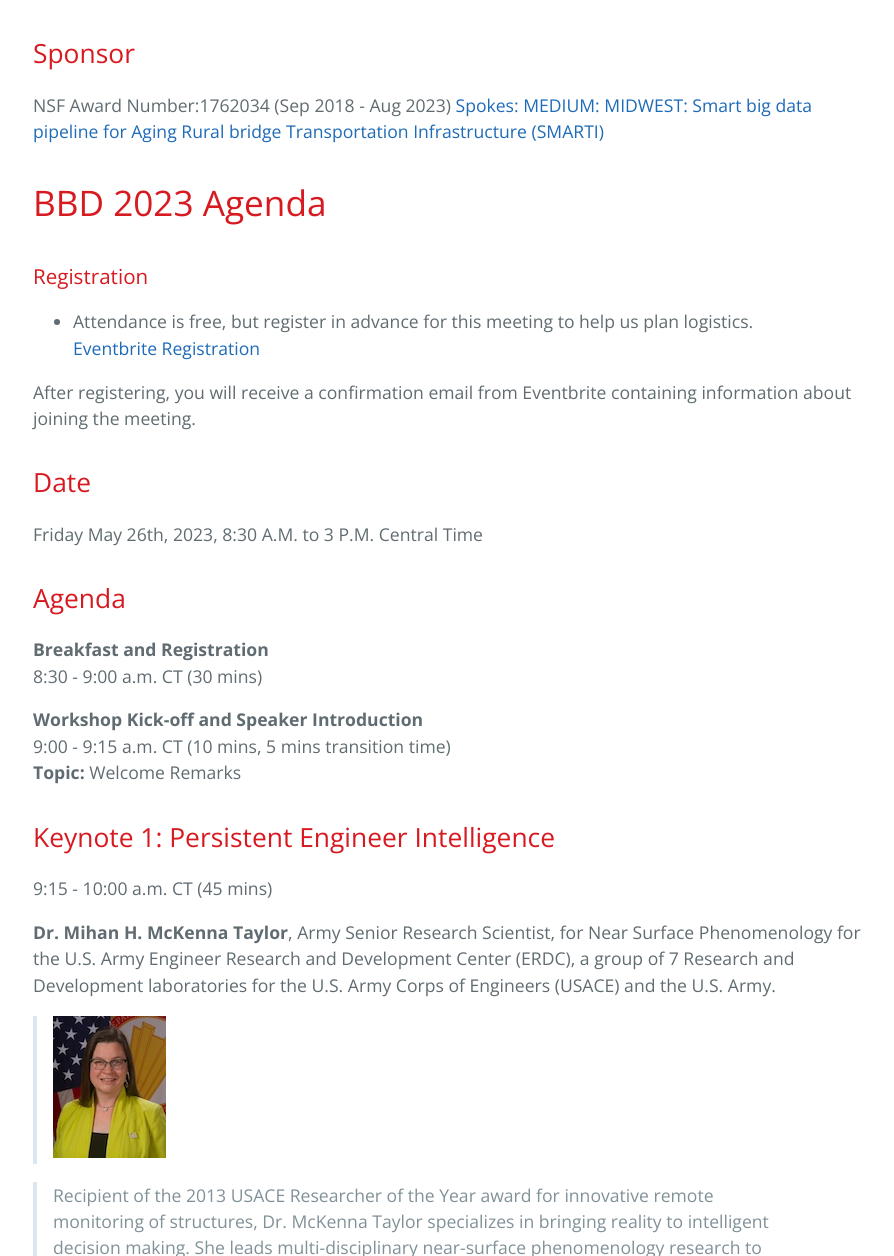
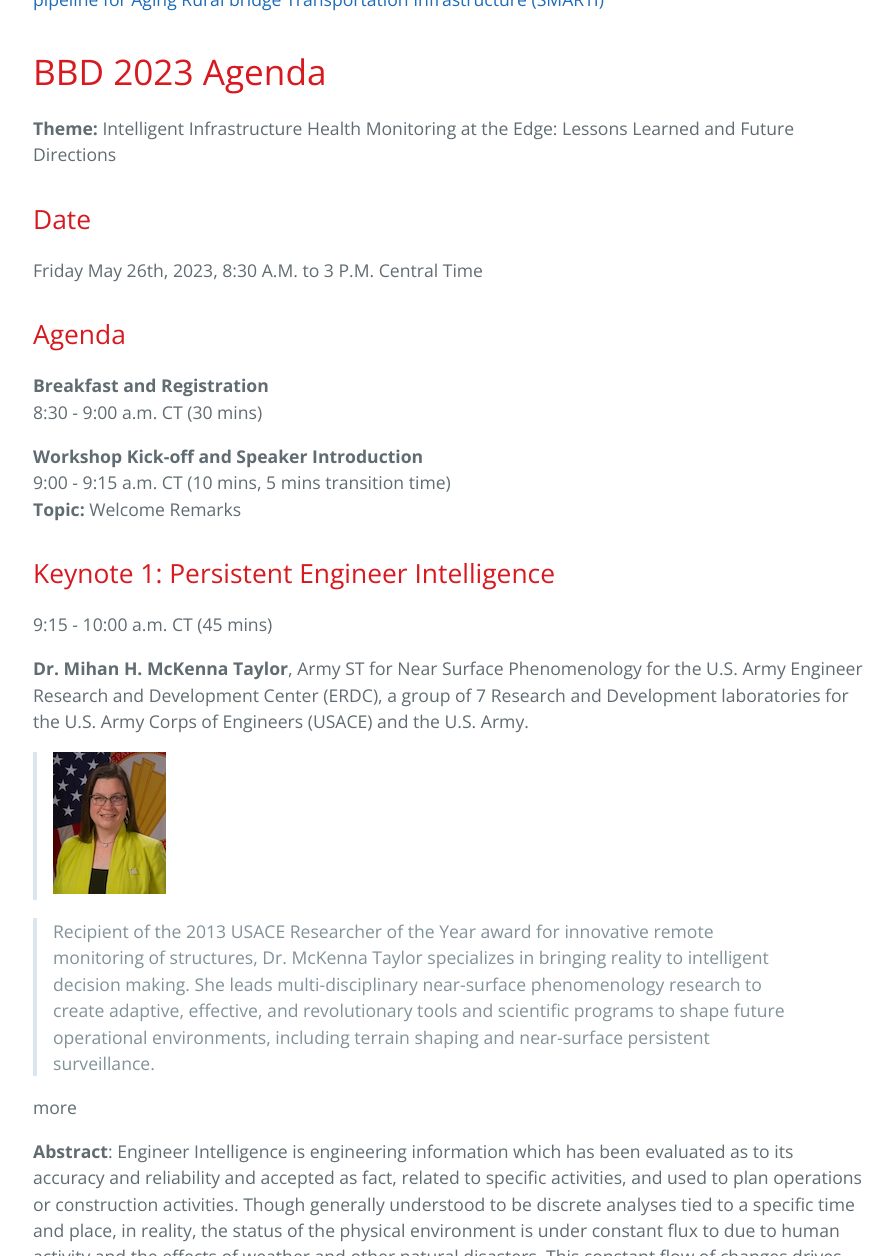
Before and after one commit to BridgingBigData/BridgingBigData.github.io, a Jekyll site: the page built from pages/bbd2023agenda.md, in a window 1280 px wide and 1400 px high, scrolled down 1112 px, cut to the strip 144-1400 px from the top of the window. Shown: the whole strip, without its empty margins (191-1085 px from the left). Built offline with Jekyll 4.4.1, drawn with Linux system fonts in a browser that asks for light colours; some of the changed text lies outside the part shown.

Commit message:
update agenda

```diff
--- a/pages/bbd2023agenda.md
+++ b/pages/bbd2023agenda.md
@@ -10,9 +10,6 @@
 **Date:** Friday, May 26th, 2023, 8:30 AM to 3 PM CT
 **Location:** [Nebraska East Union, 1705 Arbor Dr, Lincoln, NE 68503](https://goo.gl/maps/wzDKyrJDrwcrgecq7)
 **Room:** Great Plains Room C
-**Theme:** Intelligent Infrastructure Health Monitoring at the Edge: Lessons Learned and Future Directions
-**Eventbrite Registration link:** [https://www.eventbrite.com/e/bridging-big-data-2023-workshop-tickets-574837513477](https://www.eventbrite.com/e/bridging-big-data-2023-workshop-tickets-574837513477)
-**Agenda** [We have an amazing lineup of speakers and panelists](https://bridgingbigdata.github.io/pages/bbd2023agenda.html)
 
 <iframe src="https://www.google.com/maps/embed?pb=!1m14!1m8!1m3!1d6037.634504268287!2d-96.66465928728027!3d40.83197756208611!3m2!1i1024!2i768!4f13.1!3m3!1m2!1s0x8796bea113b038ed%3A0xc5267ffd804e8c50!2sNebraska%20East%20Union!5e0!3m2!1sen!2sus!4v1678136182958!5m2!1sen!2sus" width="400" height="200" style="border:0;" allowfullscreen="" loading="lazy" referrerpolicy="no-referrer-when-downgrade"></iframe>
 
@@ -21,12 +18,7 @@
 [Spokes: MEDIUM: MIDWEST: Smart big data pipeline for Aging Rural bridge Transportation Infrastructure (SMARTI)](https://www.nsf.gov/awardsearch/showAward?AWD_ID=1762034&HistoricalAwards=false)
 
 # BBD 2023 Agenda
-
-### Registration
-- Attendance is free, but register in advance for this meeting to help us plan logistics.
-[Eventbrite Registration](https://www.eventbrite.com/e/bridging-big-data-2023-workshop-tickets-574837513477)
-
-After registering, you will receive a confirmation email from Eventbrite containing information about joining the meeting.
+**Theme:** Intelligent Infrastructure Health Monitoring at the Edge: Lessons Learned and Future Directions
 
 ## Date
 Friday May 26th, 2023, 8:30 A.M. to 3 P.M. Central Time
@@ -44,7 +36,7 @@
 ## Keynote 1:  Persistent Engineer Intelligence
 9:15 - 10:00 a.m. CT (45 mins)
 
-**Dr. Mihan H. McKenna Taylor**, Army Senior Research Scientist, for Near Surface Phenomenology for the U.S. Army Engineer Research and Development Center (ERDC), a group of 7 Research and Development laboratories for the U.S. Army Corps of Engineers (USACE) and the U.S. Army.
+**Dr. Mihan H. McKenna Taylor**, Army ST for Near Surface Phenomenology for the U.S. Army Engineer Research and Development Center (ERDC), a group of 7 Research and Development laboratories for the U.S. Army Corps of Engineers (USACE) and the U.S. Army.
 > ![Dr. Mihan McKenna](https://bridgingbigdata.github.io/pages/images/mihan.jpg)
 
 > Recipient of the 2013 USACE Researcher of the Year award for innovative remote monitoring of structures, Dr. McKenna Taylor specializes in bringing reality to intelligent decision making. She leads multi-disciplinary near-surface phenomenology research to create adaptive, effective, and revolutionary tools and scientific programs to shape future operational environments, including terrain shaping and near-surface persistent surveillance.
```
